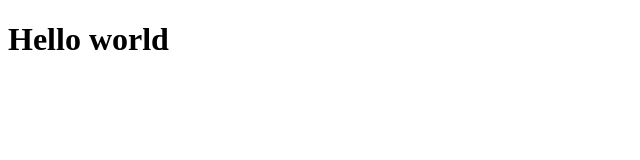
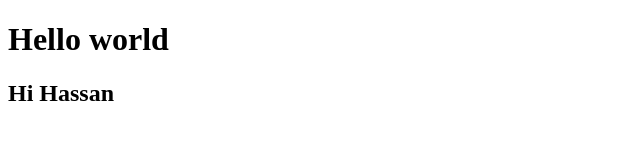
Before and after one commit to HassanFakih9/demo, a plain HTML site: page index.html in a window 1280 px wide. Shown: the whole page, without its empty margins (0-640 px from the left). Drawn offline with Linux system fonts and the light colour scheme.

Commit message:
Added h2 tag

```diff
--- a/index.html
+++ b/index.html
@@ -7,6 +7,6 @@
 </head>
 <body>
     <h1>Hello world </h1>
-
+    <h2>Hi Hassan</h2>
 </body>
 </html>
```
